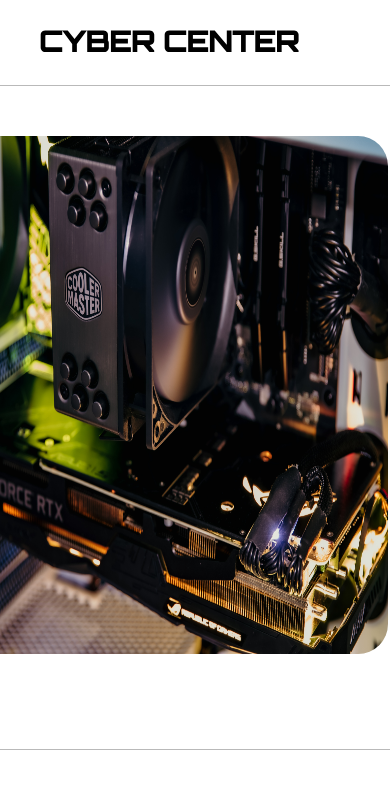
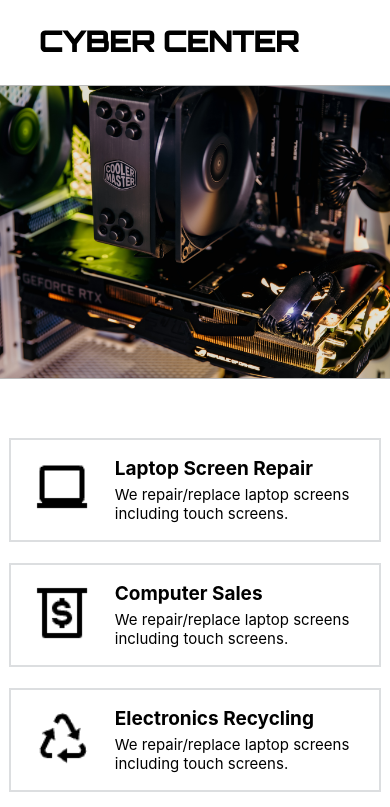
Before and after one commit to MonicaKornis/CyberCenter, a React (Create React App) app: page / in a window 390 px wide. Shown: the top 807 px of the page. Built offline with nearby package versions, Linux system fonts and the light colour scheme; no server answers.

Commit message:
made banner responsive

```diff
--- a/src/pages/Home.js
+++ b/src/pages/Home.js
@@ -16,10 +16,15 @@
 
 const BannerImage = styled.img`
   width: 52%;
-  min-width: 440px;
-  margin-left: -52px;
-  border-radius: 30px;
+  flex-basis: 100%;
+
+  @media screen and (min-width: 800px) {
+    width: 52%;
+   min-width: 440px;
+   margin-left: -52px;
+   border-radius: 30px;
   flex-basis: 43%;
+  }
 `;
 
 const BannerText = styled.p`
@@ -35,12 +40,14 @@
 
 const BannerContainer = styled.div`
   position: relative;
-  margin-top: 50px;
   overflow: hidden;
   display: flex;
   flex-direction: row;
-  padding-bottom: 95px;
   border-bottom: 1px solid #00000046;
+  @media screen and (min-width: 800px) {
+    margin-top: 50px;
+     padding-bottom: 95px;
+  }
 `;
 
 const BannerContent = styled.div`
@@ -50,7 +57,9 @@
   display: flex;
   flex-direction: column;
   align-items: flex-start;
-
+  @media screen and (max-width: 800px) {
+    display: none
+  }
 `;
 
 const BannerButton = styled.button`
```
